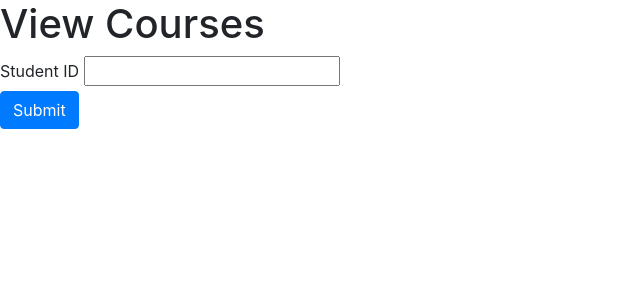
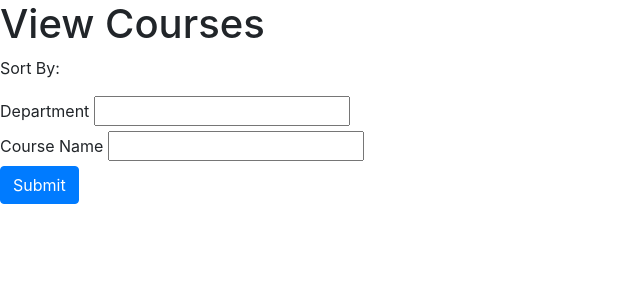
Before and after one commit to williamwu062/CS348_ScheduleProj, a Flask app: page /view_courses in a window 1280 px wide. Shown: the top 300 px of the page, without its empty margins (0-640 px from the left). Run offline with Flask 2, Linux system fonts and the light colour scheme; some libraries are stand-ins or nearby versions.

Commit message:
start to view courses

```diff
--- a/main.py
+++ b/main.py
@@ -43,6 +43,12 @@ def home():
     return url_for("addStudent")
   if request.form.get("addProfessor"):
     return url_for("addProfessor")
+  if request.form.get("addCourse"):
+    return url_for("addCourse")
+  if request.form.get("editCourse"):
+    return url_for("editCourse")
+  if request.form.get("viewCourse"):
+    return url_for("viewCourse")
   if request.form.get("deleteEntry"):
     return url_for("deleteEntry")
   if request.form.get("viewCourseReview"):
--- a/templates/viewCourses.html
+++ b/templates/viewCourses.html
@@ -3,7 +3,10 @@
 {% block content %}
   <h1>View Courses</h1>
   <form method="post" action="">
-    <label for="InputID">Student ID</label>
+    <p>Sort By:</p>
+    <label for="InputID">Department</label>
+    <input type="text" name="id" ><br />
+    <label for="InputID">Course Name</label>
     <input type="text" name="id" ><br />
     <button type="submit" class="btn btn-primary">Submit</button>
   </form>
```
